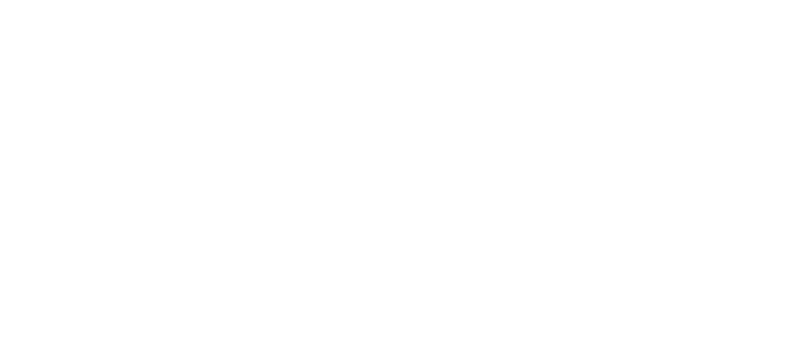
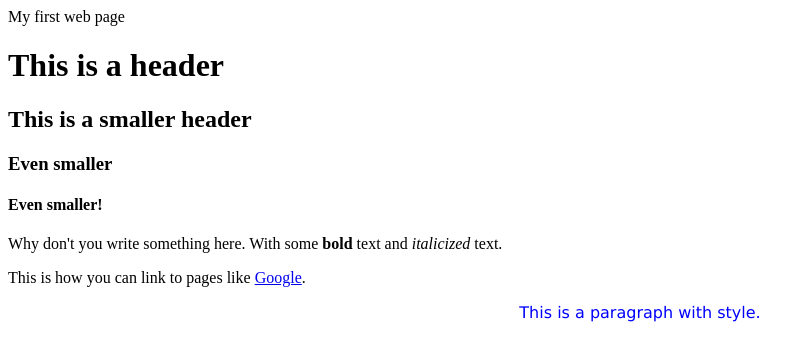
Before and after one commit to papm12/papm12, a plain HTML site: page index.html in a window 1280 px wide. Shown: the whole page, without its empty margins (0-810 px from the left). Drawn offline with Linux system fonts and the light colour scheme.

Commit message:
Update index.html

```diff
--- a/index.html
+++ b/index.html
@@ -1,13 +1,13 @@
 <html>
   <head>
-    <title>
+    <Perla's Website>
       My first web page
     </Perla's website>
     <style>
       p.special {
-        color: orange;
+        color: blue;
         text-align: center;
-        font-family: Sans-Serif;
+        font-family: Verdana;
       }
     </style>
   </head>
@@ -16,7 +16,7 @@
     <h2>This is a smaller header</h2>
     <h3>Even smaller</h3>
     <h4>Even smaller!</h4>
-    <p>This is a paragraph. With some <b>bold</b> text and <i>italicized</i> text.</p>
+    <p>Why don't you write something here. With some <b>bold</b> text and <i>italicized</i> text.</p>
     <p>This is how you can link to pages like <a href="http://www.google.com">Google</a>.</p>
     <p class="special">This is a paragraph with style.</p>
   </body>
```
